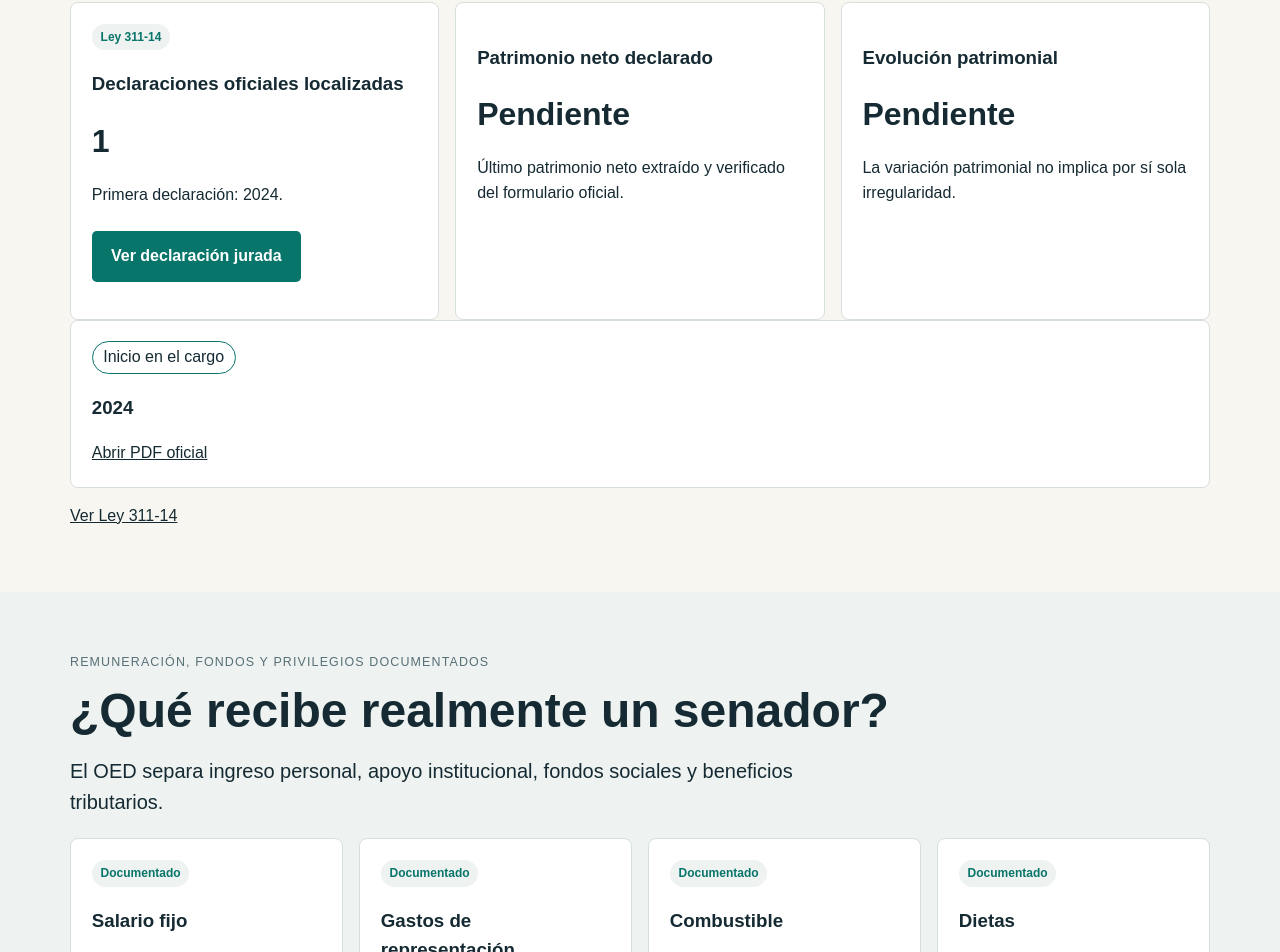
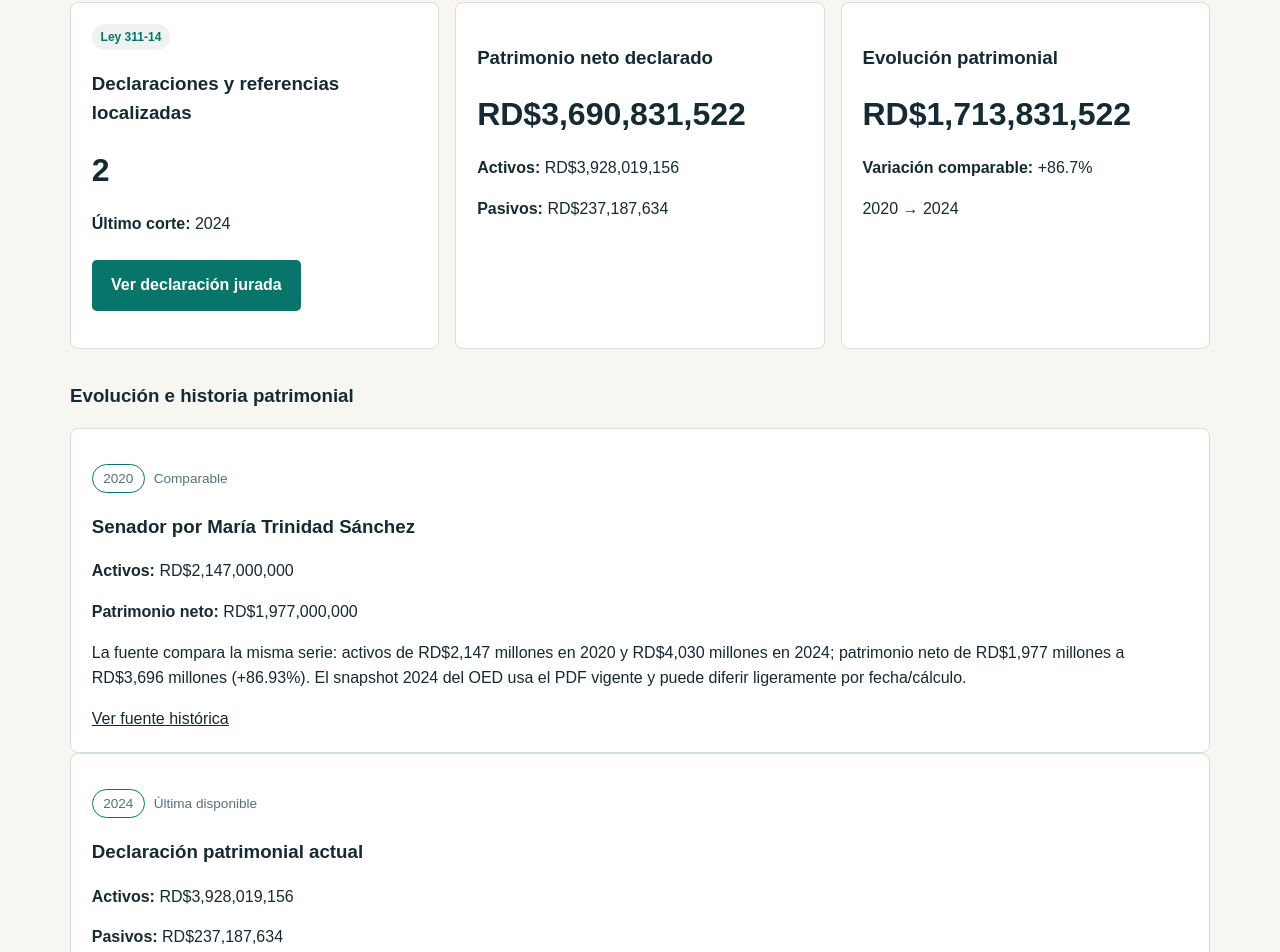
Before and after one commit to carloscheco-cloud/observatorio-do, a Next.js app in the folder frontend/: page /poder-legislativo/senadores/alexis-victoria-yeb in a window 1280 px wide. Shown: the part 1590-2542 px from the top of the page. Built offline with nearby package versions, Linux system fonts and the light colour scheme; no server answers.

Commit message:
Connect all senator profiles to patrimony datasets

```diff
--- a/frontend/app/poder-legislativo/senadores/[id]/page.tsx
+++ b/frontend/app/poder-legislativo/senadores/[id]/page.tsx
@@ -6,6 +6,9 @@ import { senators } from "@/lib/legislators";
 import { senatorCompletion } from "@/lib/senator-completion";
 import { verifiedSenatorAssetDeclarations } from "@/lib/senator-asset-declarations-verified";
 import { verifiedSenatorAttendance } from "@/lib/senator-attendance-verified";
+import { senatorPatrimonyFirst16 } from "@/lib/senator-patrimony-first16";
+import { senatorPatrimonySecond16 } from "@/lib/senator-patrimony-second16";
+import { senatorPatrimonyHistory } from "@/lib/senator-patrimony-history";
 import { provinceLocatorMapUrl, provinceMapAttributionUrl } from "@/lib/province-locator-map";
 import {
   senateBenefitResearchNotes,
@@ -30,6 +33,10 @@ function money(value?: number) {
     currency: "DOP",
     maximumFractionDigits: 0,
   }).format(value);
+}
+
+function percentage(value: number) {
+  return `${value >= 0 ? "+" : ""}${value.toFixed(1)}%`;
 }
 
 function benefitValue(item: (typeof senateCompensation)[number]) {
@@ -96,13 +103,23 @@ export default async function SenatorProfilePage({ params }: PageProps) {
     ...(verifiedSenatorAssetDeclarations[senator.id] ?? []),
   ].sort((a, b) => a.date.localeCompare(b.date));
 
+  const snapshot = senatorPatrimonyFirst16[senator.id] ?? senatorPatrimonySecond16[senator.id];
+  const history = senatorPatrimonyHistory[senator.id] ?? [];
+  const latestDeclaration = declarations[declarations.length - 1];
+  const currentNetWorth = snapshot?.reportedNetWorth;
+  const comparableHistoricalPoint = [...history]
+    .reverse()
+    .find((point) => point.comparability === "comparable" && point.reportedNetWorth != null);
+  const historicalNetWorth = comparableHistoricalPoint?.reportedNetWorth;
+  const patrimonyChange =
+    currentNetWorth != null && historicalNetWorth != null ? currentNetWorth - historicalNetWorth : null;
+  const patrimonyChangeRate =
+    patrimonyChange != null && historicalNetWorth ? (patrimonyChange / historicalNetWorth) * 100 : null;
+  const declarationCount = declarations.length + history.filter((point) => point.sourceUrl).length;
+  const declarationUrl = snapshot?.declarationUrl ?? latestDeclaration?.sourceUrl ?? senateObservationSources.declarations;
+  const declarationIsDirect = snapshot?.declarationLinkType === "direct_pdf" || Boolean(latestDeclaration);
+
   const provinceMap = provinceLocatorMapUrl(senator.province);
-  const firstDeclaration = declarations[0];
-  const latestDeclaration = declarations[declarations.length - 1];
-  const patrimonyChange =
-    firstDeclaration?.netWorth != null && latestDeclaration?.netWorth != null
-      ? latestDeclaration.netWorth - firstDeclaration.netWorth
-      : null;
 
   return (
     <>
@@ -189,34 +206,87 @@ export default async function SenatorProfilePage({ params }: PageProps) {
           <p className="eyebrow">Transparencia patrimonial</p>
           <h2>Patrimonio y declaraciones juradas</h2>
           <p className="lede">
-            Evolución del patrimonio declarado desde la entrada al cargo hasta la declaración más reciente disponible.
+            El expediente combina la declaración vigente con todas las referencias históricas localizadas. Una variación patrimonial no implica por sí sola irregularidad.
           </p>
+
           <div className="grid">
             <article className="card">
               <span className="source-status source-verified">Ley 311-14</span>
-              <h3>Declaraciones oficiales localizadas</h3>
-              <strong className="metric">{declarations.length}</strong>
-              <p>{declarations.length ? `Primera declaración: ${firstDeclaration?.date}.` : "PDF individual pendiente de enlace."}</p>
+              <h3>Declaraciones y referencias localizadas</h3>
+              <strong className="metric">{declarationCount || (snapshot ? 1 : 0)}</strong>
+              <p><strong>Último corte:</strong> {snapshot?.declarationPeriod ?? latestDeclaration?.date ?? "Pendiente"}</p>
               <p className="profile-actions">
-                {latestDeclaration ? (
-                  <a className="button" href={latestDeclaration.sourceUrl} target="_blank" rel="noreferrer">Ver declaración jurada</a>
-                ) : (
-                  <a className="button" href={senateObservationSources.declarations} target="_blank" rel="noreferrer">Buscar declaración oficial</a>
-                )}
+                <a className="button" href={declarationUrl} target="_blank" rel="noreferrer">
+                  {declarationIsDirect ? "Ver declaración jurada" : "Abrir fuente oficial"}
+                </a>
               </p>
             </article>
+
             <article className="card">
               <h3>Patrimonio neto declarado</h3>
-              <strong className="metric">{latestDeclaration?.netWorth != null ? money(latestDeclaration.netWorth) : "Pendiente"}</strong>
-              <p>Último patrimonio neto extraído y verificado del formulario oficial.</p>
+              <strong className="metric">{currentNetWorth != null ? money(currentNetWorth) : "No calculado"}</strong>
+              {snapshot?.reportedAssets != null ? <p><strong>Activos:</strong> {money(snapshot.reportedAssets)}</p> : null}
+              {snapshot?.reportedLiabilities != null ? <p><strong>Pasivos:</strong> {money(snapshot.reportedLiabilities)}</p> : null}
+              {currentNetWorth == null && snapshot?.reportedAssets != null ? (
+                <p>La fuente publica activos/total, pero todavía no existe un pasivo comparable para calcular patrimonio neto.</p>
+              ) : null}
             </article>
+
             <article className="card">
               <h3>Evolución patrimonial</h3>
-              <strong className="metric">{patrimonyChange != null ? money(patrimonyChange) : "Pendiente"}</strong>
-              <p>La variación patrimonial no implica por sí sola irregularidad.</p>
+              <strong className="metric">{patrimonyChange != null ? money(patrimonyChange) : history.length ? "Historia disponible" : "Sin serie previa"}</strong>
+              {patrimonyChangeRate != null ? <p><strong>Variación comparable:</strong> {percentage(patrimonyChangeRate)}</p> : null}
+              {comparableHistoricalPoint ? (
+                <p>{comparableHistoricalPoint.date} → {snapshot?.declarationPeriod ?? "última disponible"}</p>
+              ) : history.length ? (
+                <p>Hay referencias históricas, pero no todas usan la misma metodología para calcular un porcentaje.</p>
+              ) : (
+                <p>No se ha localizado todavía una declaración patrimonial anterior comparable.</p>
+              )}
             </article>
           </div>
+
+          {history.length || snapshot ? (
+            <>
+              <h3 className="research-heading">Evolución e historia patrimonial</h3>
+              <div className="declaration-timeline">
+                {history.map((point, index) => (
+                  <article className="card" key={`${senator.id}-history-${point.date}-${index}`}>
+                    <p className="senator-meta">
+                      <span className="badge">{point.date}</span>
+                      <span>{point.comparability === "comparable" ? "Comparable" : point.comparability === "partial" ? "Referencia parcial" : "Referencia documental"}</span>
+                    </p>
+                    {point.office ? <h3>{point.office}</h3> : null}
+                    {point.reportedAssets != null ? <p><strong>Activos:</strong> {money(point.reportedAssets)}</p> : null}
+                    {point.reportedLiabilities != null ? <p><strong>Pasivos:</strong> {money(point.reportedLiabilities)}</p> : null}
+                    {point.reportedNetWorth != null ? <p><strong>Patrimonio neto:</strong> {money(point.reportedNetWorth)}</p> : null}
+                    {point.reportedAmount != null ? <p><strong>{point.reportedAmountLabel ?? "Monto publicado"}:</strong> {money(point.reportedAmount)}</p> : null}
+                    {point.note ? <p>{point.note}</p> : null}
+                    <a href={point.sourceUrl} target="_blank" rel="noreferrer">Ver fuente histórica</a>
+                  </article>
+                ))}
+
+                {snapshot ? (
+                  <article className="card">
+                    <p className="senator-meta"><span className="badge">{snapshot.declarationPeriod}</span><span>Última disponible</span></p>
+                    <h3>Declaración patrimonial actual</h3>
+                    {snapshot.reportedAssets != null ? <p><strong>Activos:</strong> {money(snapshot.reportedAssets)}</p> : null}
+                    {snapshot.reportedLiabilities != null ? <p><strong>Pasivos:</strong> {money(snapshot.reportedLiabilities)}</p> : null}
+                    {snapshot.reportedNetWorth != null ? <p><strong>Patrimonio neto:</strong> {money(snapshot.reportedNetWorth)}</p> : null}
+                    {snapshot.priorDeclarationId ? <p><strong>Declaración anterior identificada:</strong> {snapshot.priorDeclarationId}</p> : null}
+                    {snapshot.note ? <p>{snapshot.note}</p> : null}
+                    <a href={snapshot.sourceUrl} target="_blank" rel="noreferrer">Ver fuente actual</a>
+                  </article>
+                ) : null}
+              </div>
+            </>
+          ) : (
+            <div className="notice">Todavía no se ha localizado una serie patrimonial verificable para este senador.</div>
+          )}
+
           {declarations.length ? (
+            <>
+              <h3 className="research-heading">Documentos oficiales enlazados</h3>
               <div className="declaration-timeline">
                 {declarations.map((declaration) => (
                   <article className="card" key={`${senator.id}-${declaration.date}-${declaration.type}-${declaration.sourceUrl}`}>
@@ -230,8 +300,13 @@ export default async function SenatorProfilePage({ params }: PageProps) {
                   </article>
                 ))}
               </div>
+            </>
           ) : null}
-          <p><a href={senateObservationSources.declarationLaw} target="_blank" rel="noreferrer">Ver Ley 311-14</a></p>
+
+          <p className="profile-actions">
+            <Link className="button secondary" href="/poder-legislativo/patrimonio/evolucion">Comparar evolución de los 32 senadores</Link>
+            <a href={senateObservationSources.declarationLaw} target="_blank" rel="noreferrer">Ver Ley 311-14</a>
+          </p>
         </div>
       </section>
 
```
Lines whose indentation alone changed are shown as unchanged.
